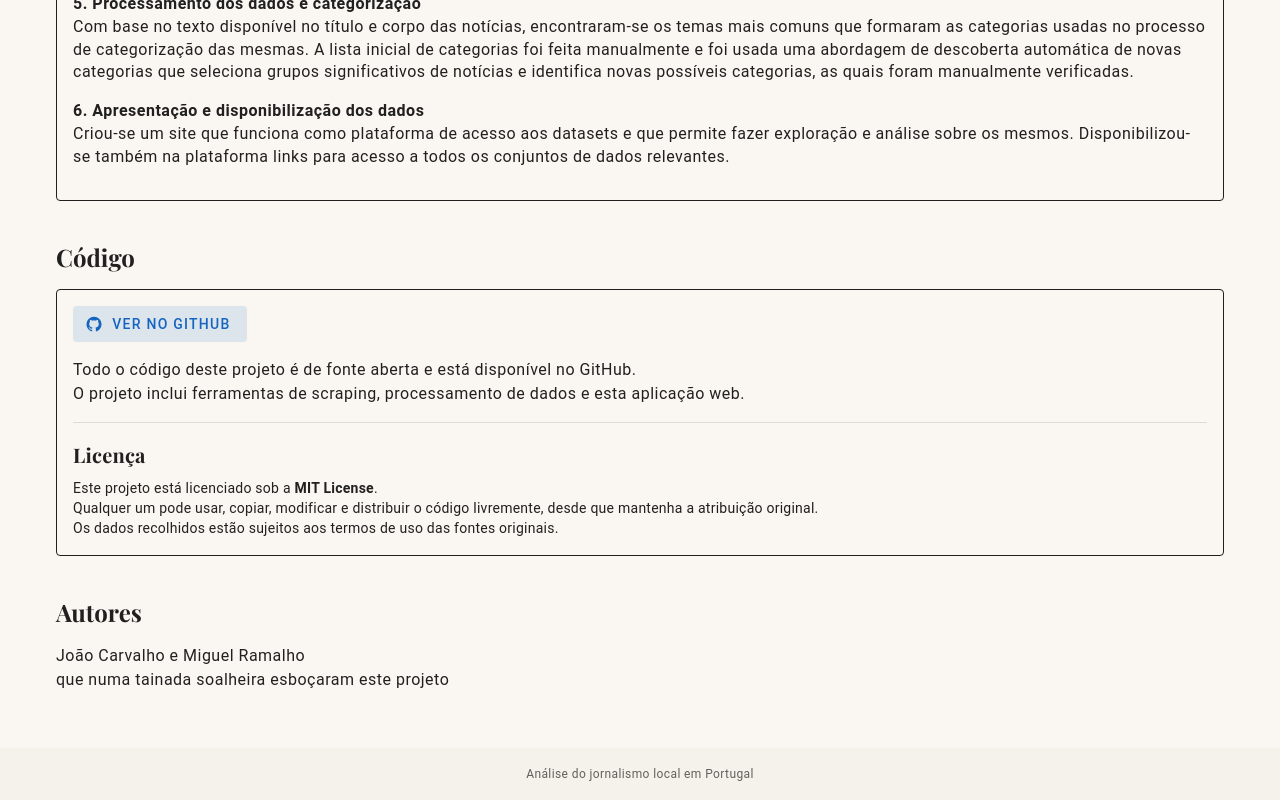
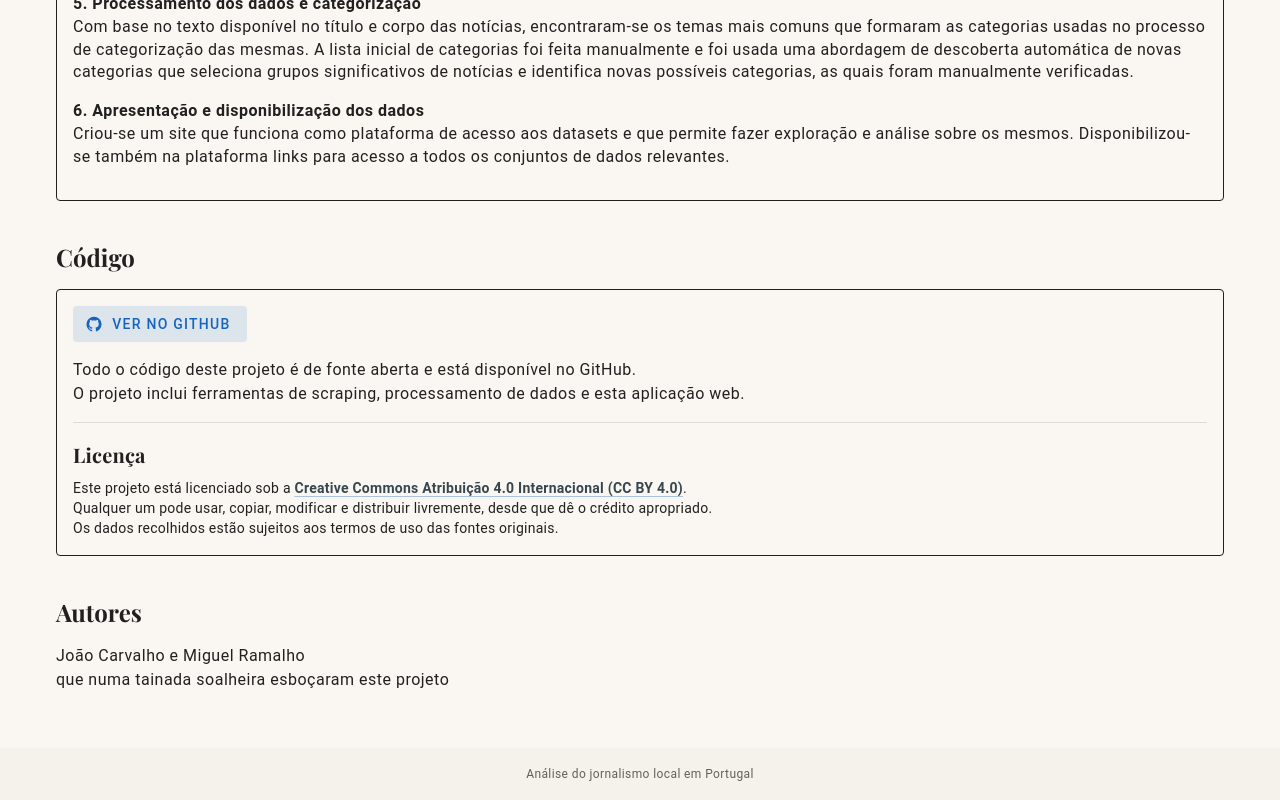
Before and after one commit to olho-regional/olho-regional, a Nuxt app in the folder frontend/: page /dados in a window 1280 px wide. Shown: the part 2370-3170 px from the top of the page. Built offline with nearby package versions, Linux system fonts and the light colour scheme; no server answers; a web font is replaced by a local one.

Commit message:
switched licenses

```diff
--- a/frontend/pages/dados.vue
+++ b/frontend/pages/dados.vue
@@ -187,8 +187,8 @@
           <v-divider class="my-4" />
           <h3 class="text-h6 mb-2">Licença</h3>
           <p class="text-body-2">
-            Este projeto está licenciado sob a <strong>MIT License</strong>. <br />Qualquer um pode usar, copiar,
-            modificar e distribuir o código livremente, desde que mantenha a atribuição original. <br />
+            Este projeto está licenciado sob a <a href="https://creativecommons.org/licenses/by/4.0/deed.pt" target="_blank"><strong>Creative Commons Atribuição 4.0 Internacional (CC BY 4.0)</strong></a>. <br />Qualquer um pode usar, copiar,
+            modificar e distribuir livremente, desde que dê o crédito apropriado. <br />
             Os dados recolhidos estão sujeitos aos termos de uso das fontes originais.
           </p>
         </v-card-text>
```
Also changed, not shown: 2 other files (tests, documents, lock files or other folders).
